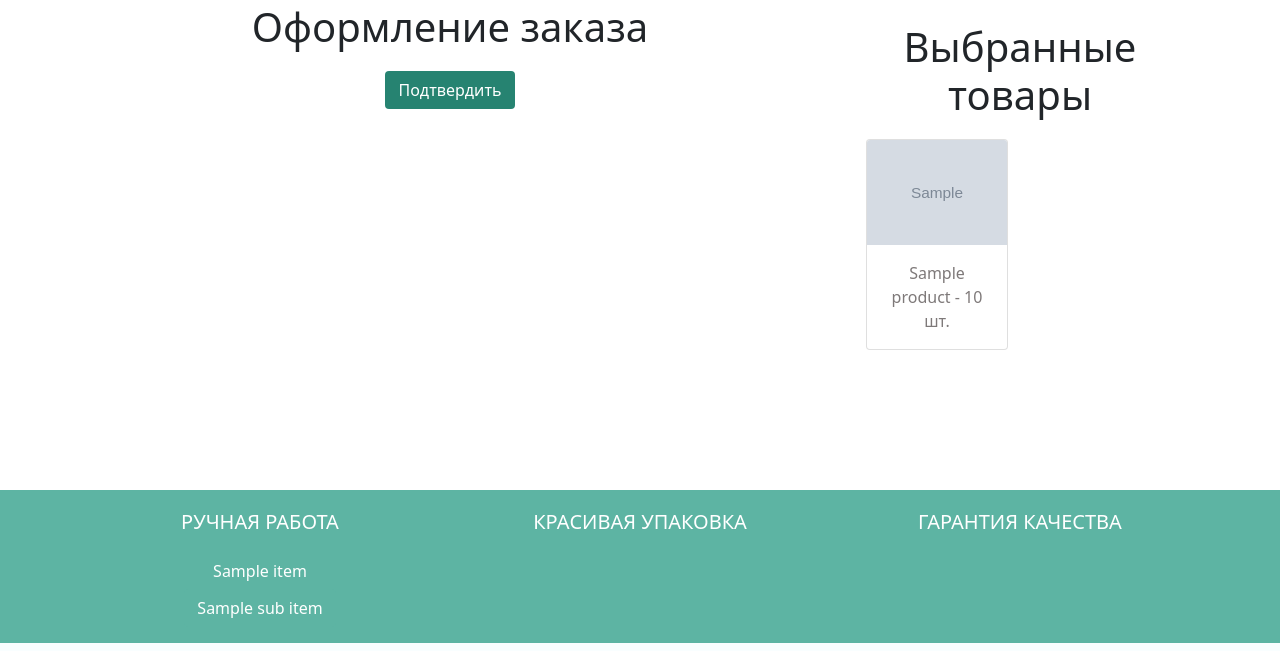
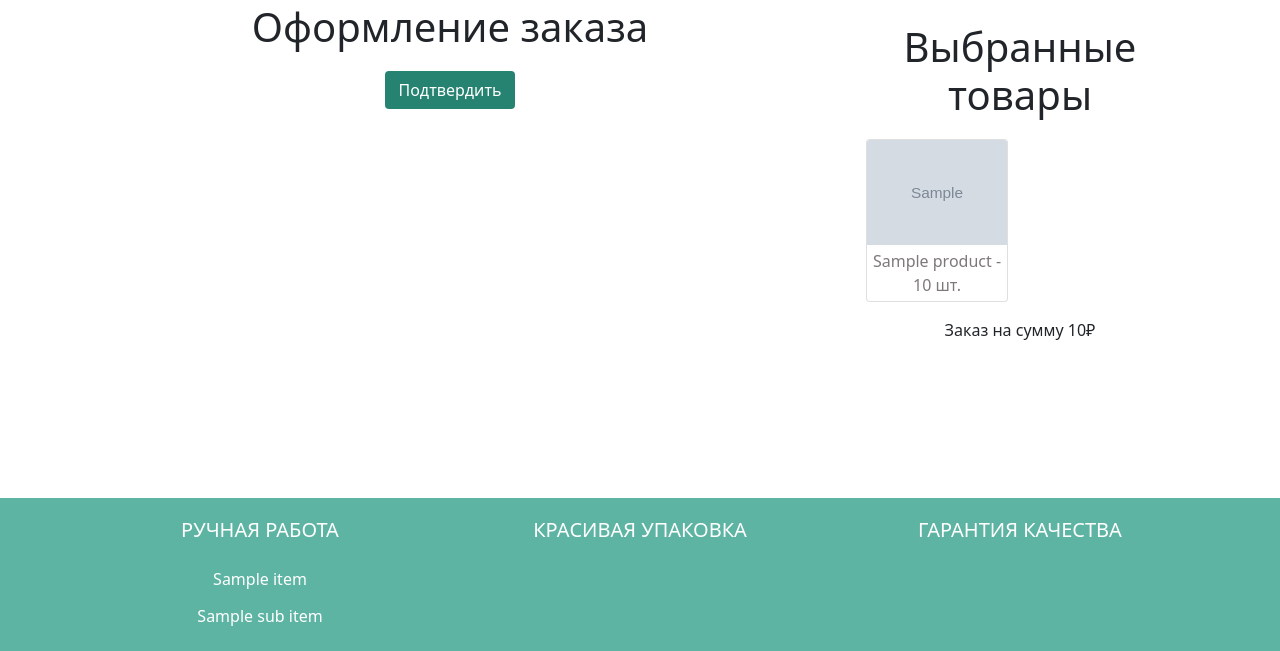
Before and after one commit to Daniil-Solo/Jewelry-Shop-on-Django, a Django app: template jewshop/order/templates/order/create_order.html in a window 1280 px wide. Shown: the part 236-887 px from the top of the page. Run offline with Django 4.2, Linux system fonts and the light colour scheme; the template is opened without the code that fills it: most values are stand-ins (such as "Sample title", 1, 10 or a date in 2020); grey boxes marked "Sample" are stand-in pictures.

Commit message:
correct card and add general price

```diff
--- a/jewshop/order/templates/order/create_order.html
+++ b/jewshop/order/templates/order/create_order.html
@@ -24,15 +24,18 @@
                         {% for item in cart %}
                             <div class="card-item col-12 col-lg-6">
                                 <div class="card h-100">
-                                    <a href="{{ item.product.get_absolute_url }}">
-                                        <img src="{{item.product.main_photo.url}}" class="card-img-top" alt="фото украшения">
-                                    </a>
-                                    <div class="card-body text-center">
+                                    <img src="{{item.product.main_photo.url}}" class="card-img-top" alt="фото украшения">
+                                    <div class="card-body text-center" style="padding: 4px;">
                                         <p class="card-text title-gray">{{item.product.title}} - {{item.quantity}} шт.</p>
                                     </div>
                                 </div>
                             </div>
                         {% endfor %}
+                    </div>
+                    <div class="row mt-3 text-center">
+                        <p>
+                            Заказ на сумму {{cart.get_total_price|floatformat:"0"}}₽
+                        </p>
                     </div>
                 </div>
             </div>
```
